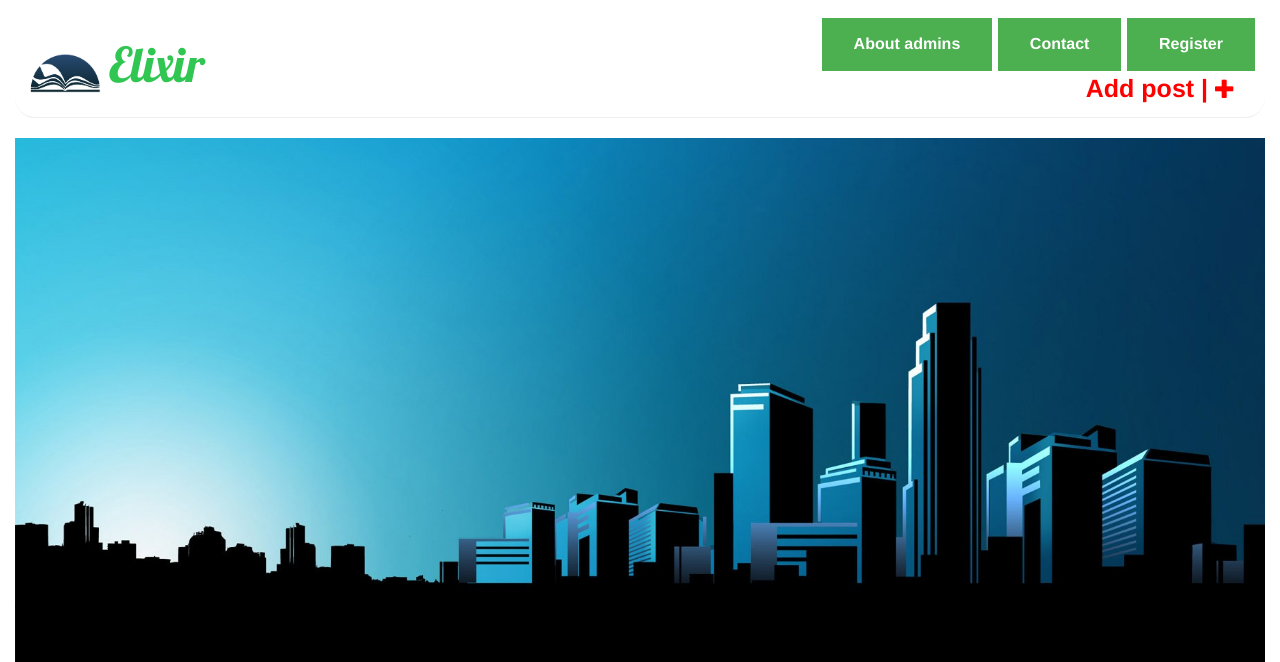
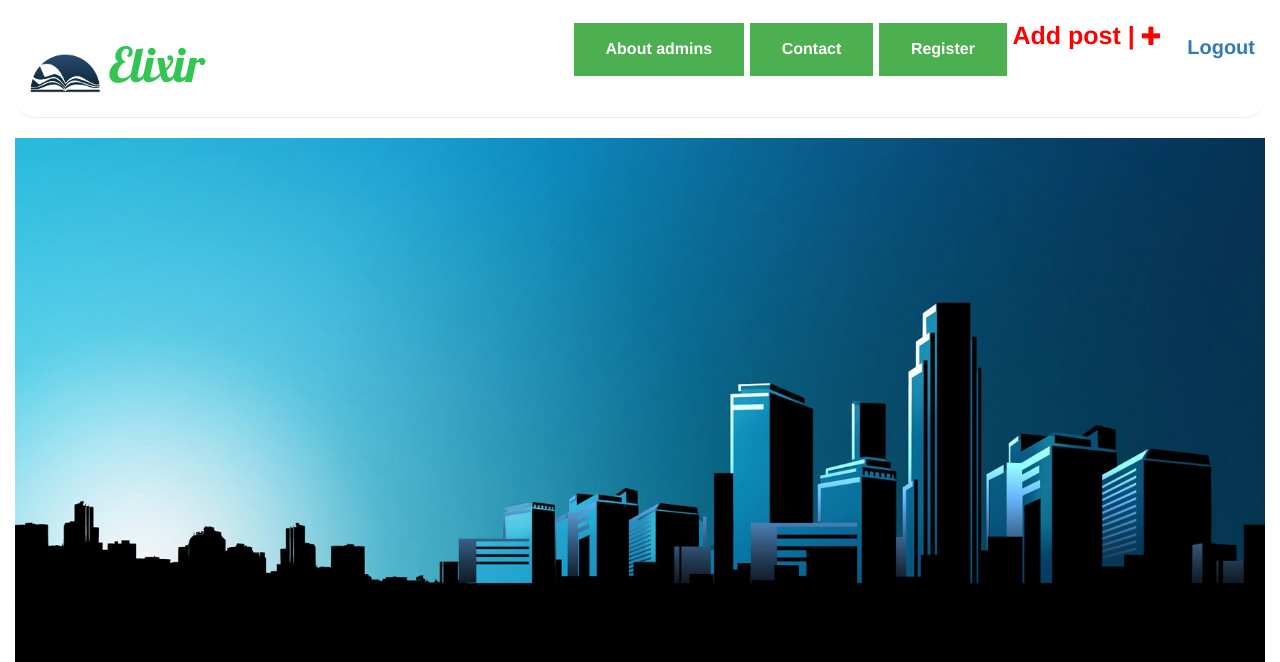
Before and after one commit to tiwansh/myDjango, a Django app: page /about_admins/ in a window 1280 px wide. Shown: the top 662 px of the page. Run offline with Django 3.2, Linux system fonts and the light colour scheme; a user stored in the database is signed in; some libraries are stand-ins or nearby versions.

Commit message:
Added the logout functionality

```diff
--- a/blog/templates/blog/base.html
+++ b/blog/templates/blog/base.html
@@ -19,13 +19,18 @@
 	        		<a href="#" class="myButton">Contact</a>
 	        		<a href="{% url 'signup' %}" class="myButton">Register</a>
 	        	</span>
-	        	<p>
-	        	{% if user.is_authenticated %}
-	    			<a href="{% url 'post_new' %}" class="top-menu" style = "font-size:25px;color:#ff0000">Add post | <span class="glyphicon glyphicon-plus"></span></a>
-	    		{% else %}
-	    			<a href="/admin" style = "float:right; weight:10px; font-size:25px; color:#ff00ff">Log In | <span class = "glyphicon glyphicon-user"></span></a>
-	    		{% endif %}
-	    		</p>
+	        	<span>
+		        	{% if user.is_authenticated %}
+		    			<a href="{% url 'post_new' %}" class="top-menu" style = "font-size:25px;color:#ff0000">Add post | <span class="glyphicon glyphicon-plus"></span></a>
+		    		{% else %}
+		    			<a href="/admin" style = "float:right; weight:10px; font-size:25px; color:#ff00ff">Log In | <span class = "glyphicon glyphicon-user"></span></a>
+		    		{% endif %}
+	    		</span>
+	    		<span>
+	    			{% if user.is_authenticated %}
+	    				<a href="{% url 'logout' %}">Logout</a>
+	    			{% endif %}
+	    		</span>
 	        </span>
 
 
--- a/blog/urls.py
+++ b/blog/urls.py
@@ -9,5 +9,6 @@ urlpatterns = [
     url(r'^post/(?P<pk>\d+)/edit/$', views.post_edit, name='post_edit'),
 	url(r'^post/(?P<pk>\d+)/share/$', views.post_share, name='post_share'),
 	url(r'^about_admins/$', views.about_admins, name ='about_admins'),
-	url(r'^signup/$', views.signup, name='signup')
+	url(r'^signup/$', views.signup, name='signup'),
+	url(r'^logout/$', views.logout, name='logout')
 ]
--- a/blog/views.py
+++ b/blog/views.py
@@ -4,7 +4,7 @@ from django.utils import timezone
 from .forms import PostForm
 from django.core.mail import send_mail
 from .forms import EmailPostForm
-from django.contrib.auth import login, authenticate
+from django.contrib.auth import login, authenticate, logout
 from django.contrib.auth.forms import UserCreationForm
 from django.shortcuts import render, redirect
 from django.contrib.auth.models import User
@@ -88,3 +88,11 @@ def signup(request):
     else:
         form = UserCreationForm()
     return render(request, 'blog/signup.html', {'form': form})
+
+
+def logout(request):
+    if request.method == 'POST':
+        logout(request)
+        return render(request, 'blog/logout.html', {})
+    else:
+        return render(request, 'blog/logout.html', {})
```
Also changed, not shown: blog/templates/blog/logout.html (added, +7 -0 lines), db.sqlite3, 2 other files.
